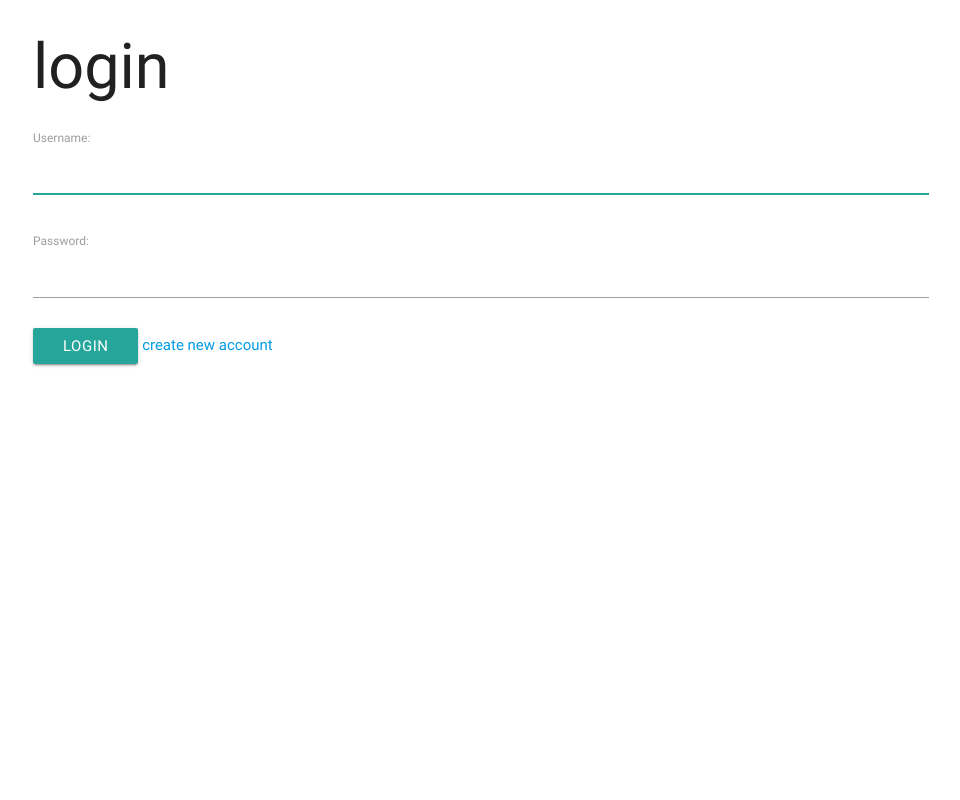
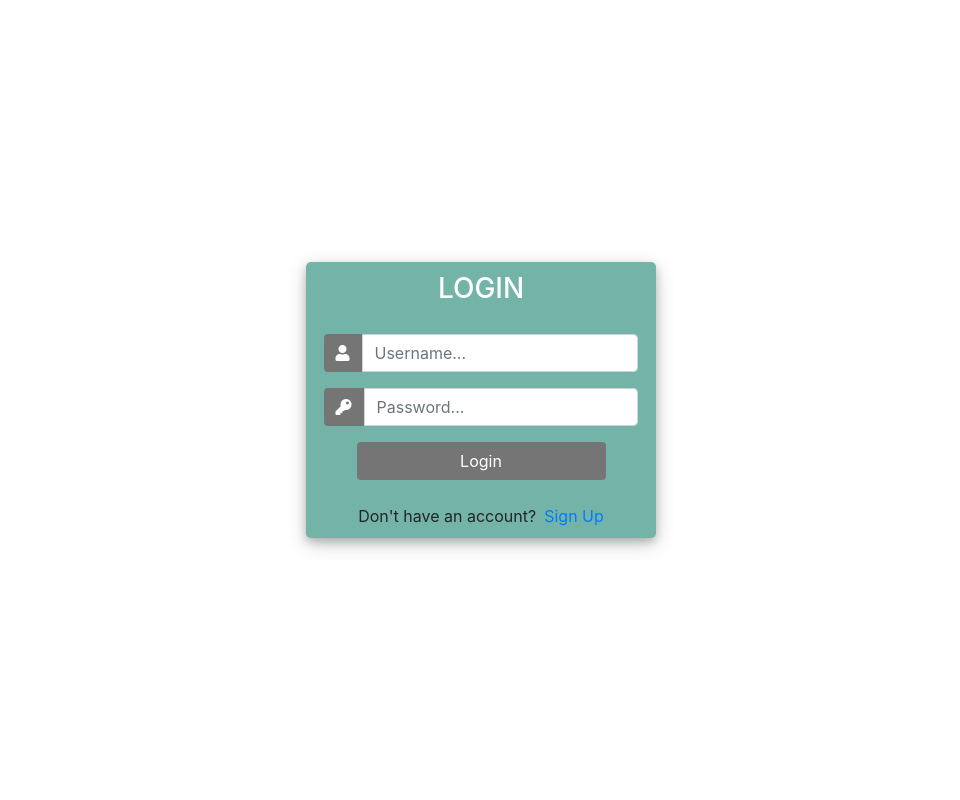
Before and after one commit to meshal-alotaibi/-Div-Tag-, a Django app: page /login in a window 1280 px wide. Shown: the whole page, without its empty margins (159-1119 px from the left). Run offline with Django 3.2, Linux system fonts and the light colour scheme; some libraries are stand-ins or nearby versions.

Commit message:
signin-styly

```diff
--- a/starter_code/main_app/templates/login.html
+++ b/starter_code/main_app/templates/login.html
@@ -1,22 +1,122 @@
-
 
 <!DOCTYPE html>
 <html>
+
 <head>
-<title>login</title>
-<link rel="stylesheet" href="https://cdnjs.cloudflare.com/ajax/libs/materialize/0.100.2/css/materialize.css">
+	<title>Login</title>
+	<link rel="stylesheet" href="https://stackpath.bootstrapcdn.com/bootstrap/4.1.3/css/bootstrap.min.css" integrity="sha384-MCw98/SFnGE8fJT3GXwEOngsV7Zt27NXFoaoApmYm81iuXoPkFOJwJ8ERdknLPMO" crossorigin="anonymous">
+	<script src="https://ajax.googleapis.com/ajax/libs/jquery/3.3.1/jquery.min.js"></script>
+	<link rel="stylesheet" href="https://use.fontawesome.com/releases/v5.6.1/css/all.css" integrity="sha384-gfdkjb5BdAXd+lj+gudLWI+BXq4IuLW5IT+brZEZsLFm++aCMlF1V92rMkPaX4PP" crossorigin="anonymous">
+
+
+	<style>
+		body,
+		html {
+			margin: 0;
+			padding: 0;
+			height: 100%;
+
+		}
+		.user_card {
+			width: 350px;
+			margin-top: auto;
+			margin-bottom: auto;
+			background:#74b4a8;;
+			position: relative;
+			display: flex;
+			justify-content: center;
+			flex-direction: column;
+			padding: 10px;
+			box-shadow: 0 4px 8px 0 rgba(0, 0, 0, 0.2), 0 6px 20px 0 rgba(0, 0, 0, 0.19);
+			-webkit-box-shadow: 0 4px 8px 0 rgba(0, 0, 0, 0.2), 0 6px 20px 0 rgba(0, 0, 0, 0.19);
+			-moz-box-shadow: 0 4px 8px 0 rgba(0, 0, 0, 0.2), 0 6px 20px 0 rgba(0, 0, 0, 0.19);
+			border-radius: 5px;
+
+		}
+
+		.form_container {
+			margin-top: 20px;
+		}
+
+		#form-title{
+			color: #fff;
+
+		}
+
+		.login_btn {
+			width: 100%;
+			background: #757575 !important;
+			color: white !important;
+		}
+		.login_btn:focus {
+			box-shadow: none !important;
+			outline: 0px !important;
+		}
+		.login_container {
+			padding: 0 2rem;
+		}
+		.input-group-text {
+			background: #757575 !important;
+			color: white !important;
+			border: 0 !important;
+			border-radius: 0.25rem 0 0 0.25rem !important;
+		}
+		.input_user,
+		.input_pass:focus {
+			box-shadow: none !important;
+			outline: 0px !important;
+		}
+
+		#messages{
+			background-color: grey;
+			color: #fff;
+			padding: 10px;
+			margin-top: 10px;
+		}
+	</style>
+
 </head>
 <body>
+	<div class="container h-100">
+		<div class="d-flex justify-content-center h-100">
+			<div class="user_card">
+				<div class="d-flex justify-content-center">
 
-<div class="container">
-<h1>login</h1>
-<form method="post" novalidate>
-    {% csrf_token%}
-    {{form.as_p}}
-    <button type="login" class="btn btn-primary">Login</button>
-     <a href="/signup">create new account</a>
-</form>
-</div>
 
+					<h3 id="form-title">LOGIN</h3>
+				</div>
+				<div class="d-flex justify-content-center form_container">
+					<form method="POST" action="">
+                        {% csrf_token%}
+						<div class="input-group mb-3">
+							<div class="input-group-append">
+								<span class="input-group-text"><i class="fas fa-user"></i></span>
+							</div>
+							<input type="text" name="username" placeholder="Username..." class="form-control">
+						</div>
+						<div class="input-group mb-2">
+							<div class="input-group-append">
+								<span class="input-group-text"><i class="fas fa-key"></i></span>
+							</div>
+								<input type="password" name="password" placeholder="Password..." class="form-control" >
+						</div>
+
+							<div class="d-flex justify-content-center mt-3 login_container">
+				 				<input class="btn login_btn" type="submit" value="Login">
+				   			</div>
+					</form>
+
+				</div>
+
+				<div class="mt-4">
+					<div class="d-flex justify-content-center links">
+						Don't have an account? <a href="signup" class="ml-2">Sign Up</a>
+					</div>
+
+				</div>
+			</div>
+		</div>
+	</div>
 </body>
+
 </html>
--- a/starter_code/main_app/templates/signup.html
+++ b/starter_code/main_app/templates/signup.html
@@ -43,7 +43,7 @@
 		}
 		.login_btn {
 			width: 100%;
-			background: #a3a2a1bd !important;
+			background: #757575 !important;
 			color: white !important;
 		}
 		.login_btn:focus {
@@ -54,7 +54,7 @@
 			padding: 0 2rem;
 		}
 		.input-group-text {
-			background: #a3a2a1bd !important;
+			background: #757575 !important;
 			color: white !important;
 			border: 0 !important;
 			border-radius: 0.25rem 0 0 0.25rem !important;
@@ -110,6 +110,8 @@
 					</form>
 				</div>
 
+                {{form.errors}}
+
 				<div class="mt-4">
 					<div class="d-flex justify-content-center links">
 						Already have an account? <a href="login" class="ml-2">Login</a>
```
